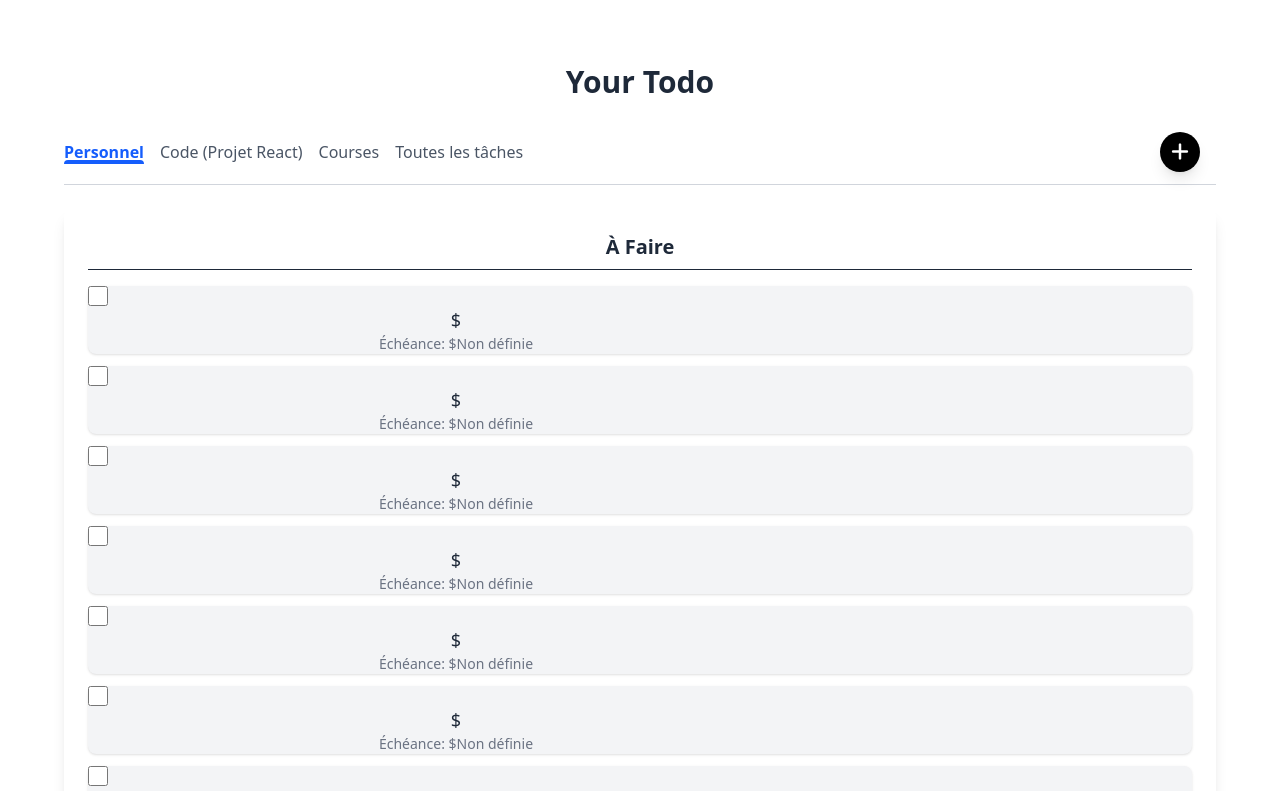
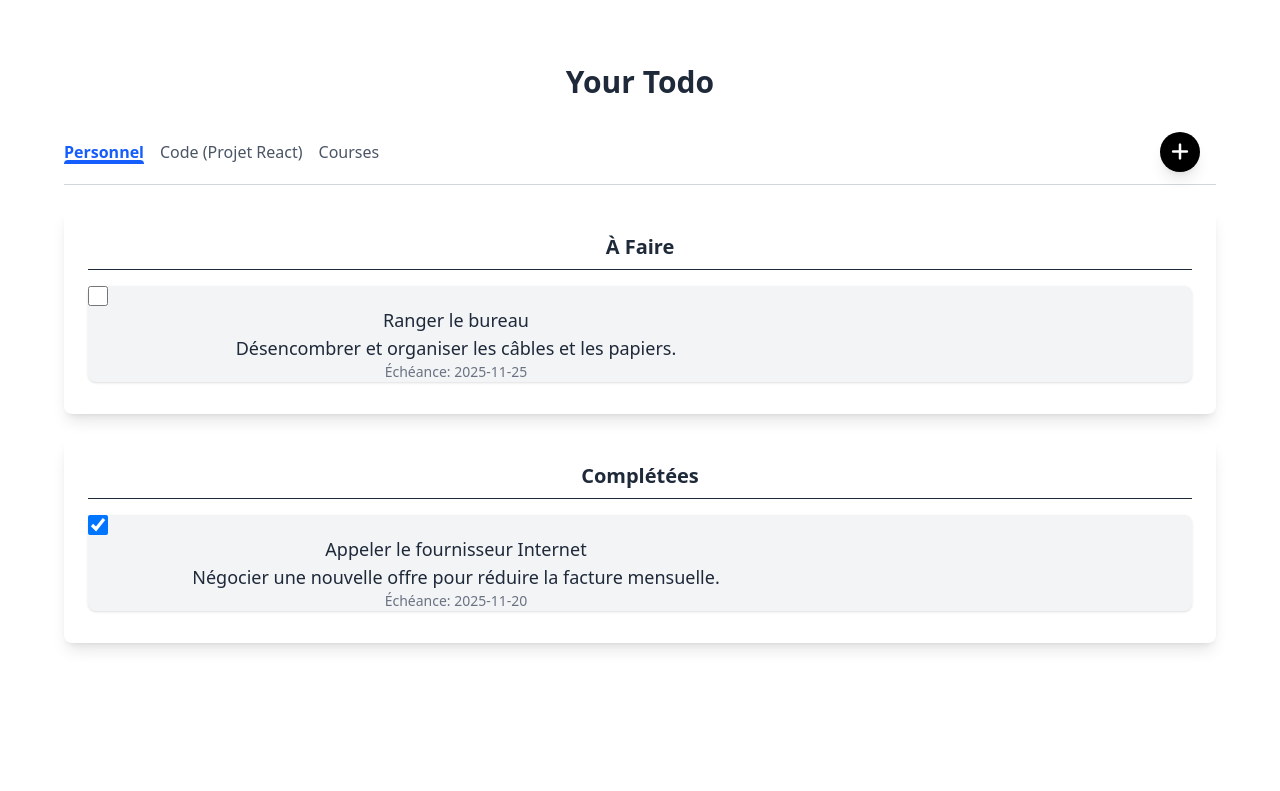
Before and after one commit to ElieReyara/TodoListReact, a React (Vite) app: page / in a window 1280 px wide. Shown: the top 791 px of the page. Built offline with nearby package versions, Linux system fonts and the light colour scheme.

Commit message:
affichage des taches par groupe

```diff
--- a/src/components/DisplayGroup.jsx
+++ b/src/components/DisplayGroup.jsx
@@ -3,7 +3,9 @@ import { use, useEffect } from "react"
 function DisplayGroup({setActiveGroup, groups, isActive}) {
     // J'affiche les groupe et je m'et en bleu le groupe actif si son id correspond a celle de la var
     //Le groupe actif par defaut au lancement de l'app est le premier de la liste
-    setActiveGroup(groups[0].id);
+    useEffect(() => {
+        setActiveGroup(groups[0].id);
+    }, []);
 
     return (
         <>
--- a/src/components/DisplayTask.jsx
+++ b/src/components/DisplayTask.jsx
@@ -1,39 +1,72 @@
-function DisplayTask({todos}) {
+function DisplayTask({todos, toggleTaskCompletion}) {
+    // Affichage des taches base sur l'attribut completed
     return (
         <>
-           <div id="incomplete-tasks" class="mb-6 bg-white p-6 rounded-lg shadow-lg">
-                <h2 class="text-xl font-semibold text-gray-800 mb-4 border-b pb-2">À Faire</h2>
-                <div id="incomplete-tasks-block" class="">
+           <div id="incomplete-tasks" className="mb-6 bg-white p-6 rounded-lg shadow-lg">
+                <h2 className="text-xl font-semibold text-gray-800 mb-4 border-b pb-2">À Faire</h2>
+                <div id="incomplete-tasks-block" >
                     {todos.map((task) => {
+                        if (!task.completed)
                             return (
-                        <div class="mb-2 task-card relative divContentTask bg-gray-100 ${cardPadding} rounded-lg shadow-sm mb-3 group cursor-pointer hover:bg-gray-50 transition duration-150" data-task-id="${task.id}">
-                            <div class="w-1/12 flex items-center justify-start">
+                                <div className="mb-2 task-card relative divContentTask bg-gray-100 rounded-lg shadow-sm  group cursor-pointer hover:bg-gray-50 transition duration-150" key={task.id}>
+                                    <div className="w-1/12 flex items-center justify-start">
                                         <input type="checkbox"
                                             className="h-5 w-5 text-blue-600 border-gray-300 rounded focus:ring-blue-500"
                                             aria-label="Marquer comme complété"
-                                    data-action="complete"
-                                    data-task-id="${task.id}"
+                                            onChange={() => toggleTaskCompletion(task.id)}
                                             />
                                     </div>
 
-                            <div class="task-content w-8/12 flex flex-col justify-center cursor-pointer">
+                                    <div className="task-content w-8/12 flex flex-col justify-center cursor-pointer">
                                         <span className="text-lg font-medium text-gray-800 ${task.complete ? 'line-through text-gray-500' : ''}">
-                                    ${task.nom}
+                                            {task.title}
                                         </span>
-                                <span class="whitespace-nowrap text-sm text-gray-500">
-                                    Échéance: ${task.echeance || 'Non définie'}
+                                        <span className="text-lg font-medium text-gray-800 ${task.complete ? 'line-through text-gray-500' : ''}">
+                                            {task.description}
+                                        </span>
+                                        <span className="whitespace-nowrap text-sm text-gray-500">
+                                            Échéance: {task.echeance || 'Non définie'}
                                         </span>
                                     </div>
-                        </div>)
-                    })}
+                                </div>
+                            )
+                        })
+                    }
                 </div>
             </div>
 
 
-            <div id="complete-tasks" class="bg-white p-6 rounded-lg shadow-lg">
-                <h2 class="text-xl font-semibold text-gray-800 mb-4 border-b pb-2">Complétées</h2>
-                <div id="complete-tasks-block" class="">
+            <div id="complete-tasks" className="bg-white p-6 rounded-lg shadow-lg">
+                <h2 className="text-xl font-semibold text-gray-800 mb-4 border-b pb-2">Complétées</h2>
+                <div id="complete-tasks-block">
+                    {todos.map((task) => {
+                        if (task.completed)
+                            return (
+                                <div className="mb-2 task-card relative divContentTask bg-gray-100 rounded-lg shadow-sm  group cursor-pointer hover:bg-gray-50 transition duration-150" key={task.id}>
+                                    <div className="w-1/12 flex items-center justify-start">
+                                        <input type="checkbox"
+                                            className="h-5 w-5 text-blue-600 border-gray-300 rounded focus:ring-blue-500"
+                                            aria-label="Marquer comme complété"
+                                            onChange={() => toggleTaskCompletion(task.id)}
+                                            checked
+                                            />
+                                    </div>
 
+                                    <div className="task-content w-8/12 flex flex-col justify-center cursor-pointer">
+                                        <span className="text-lg font-medium text-gray-800 ${task.complete ? 'line-through text-gray-500' : ''}">
+                                            {task.title}
+                                        </span>
+                                        <span className="text-lg font-medium text-gray-800 ${task.complete ? 'line-through text-gray-500' : ''}">
+                                            {task.description}
+                                        </span>
+                                        <span className="whitespace-nowrap text-sm text-gray-500">
+                                            Échéance: {task.echeance || 'Non définie'}
+                                        </span>
+                                    </div>
+                                </div>
+                            )
+                        })
+                    }
                 </div>
             </div>
 
--- a/src/components/MainApp.jsx
+++ b/src/components/MainApp.jsx
@@ -7,56 +7,69 @@ const initialGroups = [
     { id: '1', name: 'Personnel' },
     { id: '2', name: 'Code (Projet React)' },
     { id: '3', name: 'Courses' },
-    { id: 'all', name: 'Toutes les tâches' }, // Un groupe spécial pour afficher tout
 ];
 
 const initialTodos = [
     // Tâches du groupe 'Code (Projet React)' (id: '2')
     {
         id: 101,
-        text: "Créer le composant GroupTabs",
+        title: "Créer le composant GroupTabs", // Remplacé 'text' par 'title'
+        description: "Implémenter la boucle de rendu pour les boutons d'onglets.", // Ajout de 'description'
         completed: false,
-        groupId: '2'
+        groupId: '2',
+        echeance: '2025-12-05' // Ajout de 'echeance'
     },
     {
         id: 102,
-        text: "Implémenter le rendu conditionnel de la Modale",
+        title: "Implémenter le rendu conditionnel de la Modale",
+        description: "Utiliser l'état isModalOpen et le rendu conditionnel (&&).",
         completed: true,
-        groupId: '2'
+        groupId: '2',
+        echeance: '2025-11-28'
     },
     {
         id: 103,
-        text: "Définir la fonction toggleComplete dans App.jsx",
+        title: "Définir la fonction toggleComplete dans App.jsx",
+        description: "Assurer l'immuabilité en utilisant map pour basculer la propriété completed.",
         completed: false,
-        groupId: '2'
+        groupId: '2',
+        echeance: '2025-12-01'
     },
 
     // Tâches du groupe 'Personnel' (id: '1')
     {
         id: 201,
-        text: "Ranger le bureau",
+        title: "Ranger le bureau",
+        description: "Désencombrer et organiser les câbles et les papiers.",
         completed: false,
-        groupId: '1'
+        groupId: '1',
+        echeance: '2025-11-25'
     },
     {
         id: 202,
-        text: "Appeler le fournisseur Internet",
+        title: "Appeler le fournisseur Internet",
+        description: "Négocier une nouvelle offre pour réduire la facture mensuelle.",
         completed: true,
-        groupId: '1'
+        groupId: '1',
+        echeance: '2025-11-20'
     },
 
     // Tâches du groupe 'Courses' (id: '3')
     {
         id: 301,
-        text: "Acheter du café",
+        title: "Acheter du café",
+        description: "Vérifier le stock de grains de café et en acheter 1kg.",
         completed: false,
-        groupId: '3'
+        groupId: '3',
+        echeance: '2025-11-21'
     },
     {
         id: 302,
-        text: "Penser aux légumes",
+        title: "Penser aux légumes",
+        description: "Acheter des carottes, des oignons et des poivrons pour la semaine.",
         completed: false,
-        groupId: '3'
+        groupId: '3',
+        echeance: '2025-11-21'
     },
 ];
 
@@ -65,6 +78,7 @@ const initialTodos = [
 function MainApp() {
     // État principal des tâches
     const [todos, setTodos] = useState(initialTodos);
+
     // État principal des groupes
     const [groups, setGroups] = useState(initialGroups);
 
@@ -72,10 +86,24 @@ function MainApp() {
     const [isActive, setActiveGroup] = useState();
 
 
+    // Checker les taches faites ou no
+    const toggleTaskCompletion = (taskId) => {
+        setTodos((prevTodos) =>
+            prevTodos.map(todo => {
+            if (todo.id === taskId) {
+                return { ...todo, completed: !todo.completed }; // 1. OBLIGATOIRE
+            }
+            return todo;
+    })
+        );
+    }
     // Pour checker si j'affiche ou non le formulaire pour creer un groupe
     const toggleFormVisibility = () => {
         setIsFormVisible(!isFormVisible);
     }
+
+    // Tache du groupe actif
+    const filteredTodos = todos.filter(todo => todo.groupId === isActive);
 
 
   return (
@@ -107,7 +135,7 @@ function MainApp() {
         </div> : null}
 
         <section id="task-container">
-            <DisplayTask todos={todos}/>
+            <DisplayTask todos={filteredTodos} toggleTaskCompletion={toggleTaskCompletion}/>
         </section>
     </div>
   )
```
Lines whose indentation alone changed are shown as unchanged.
